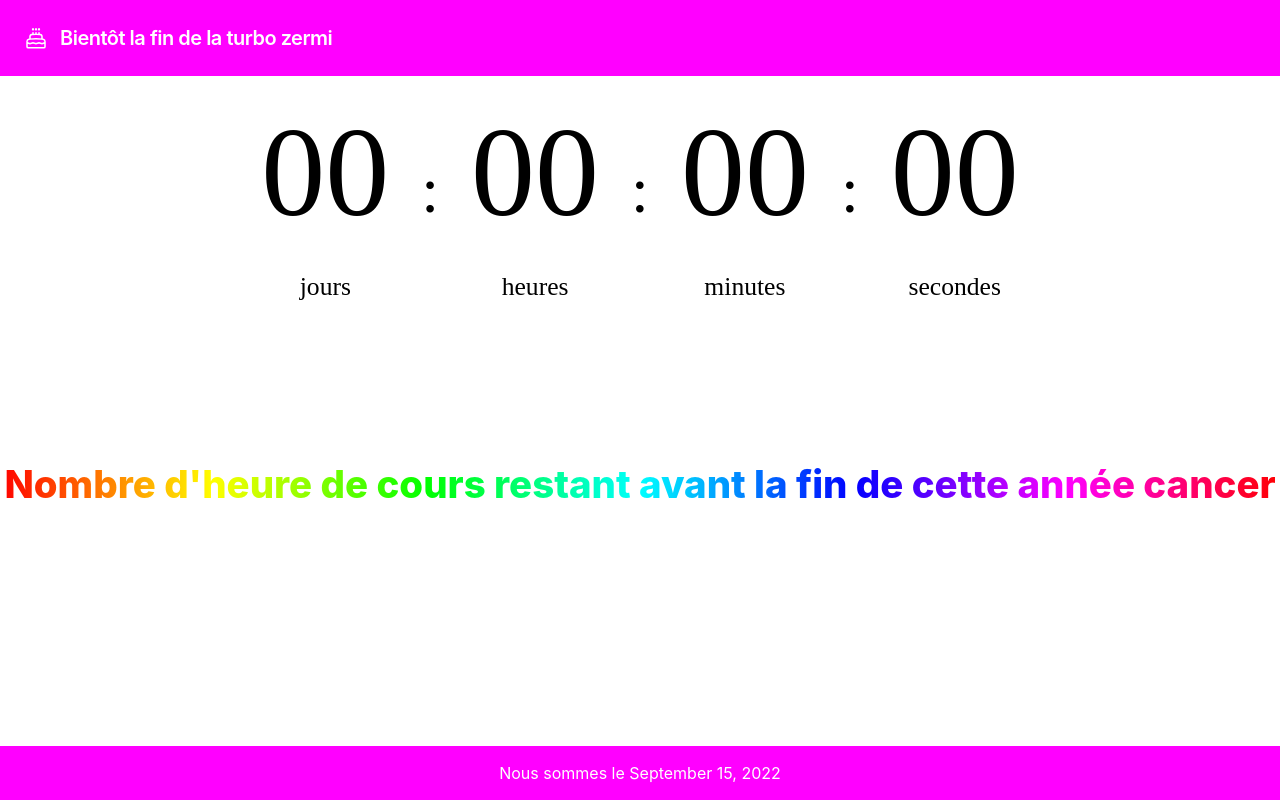
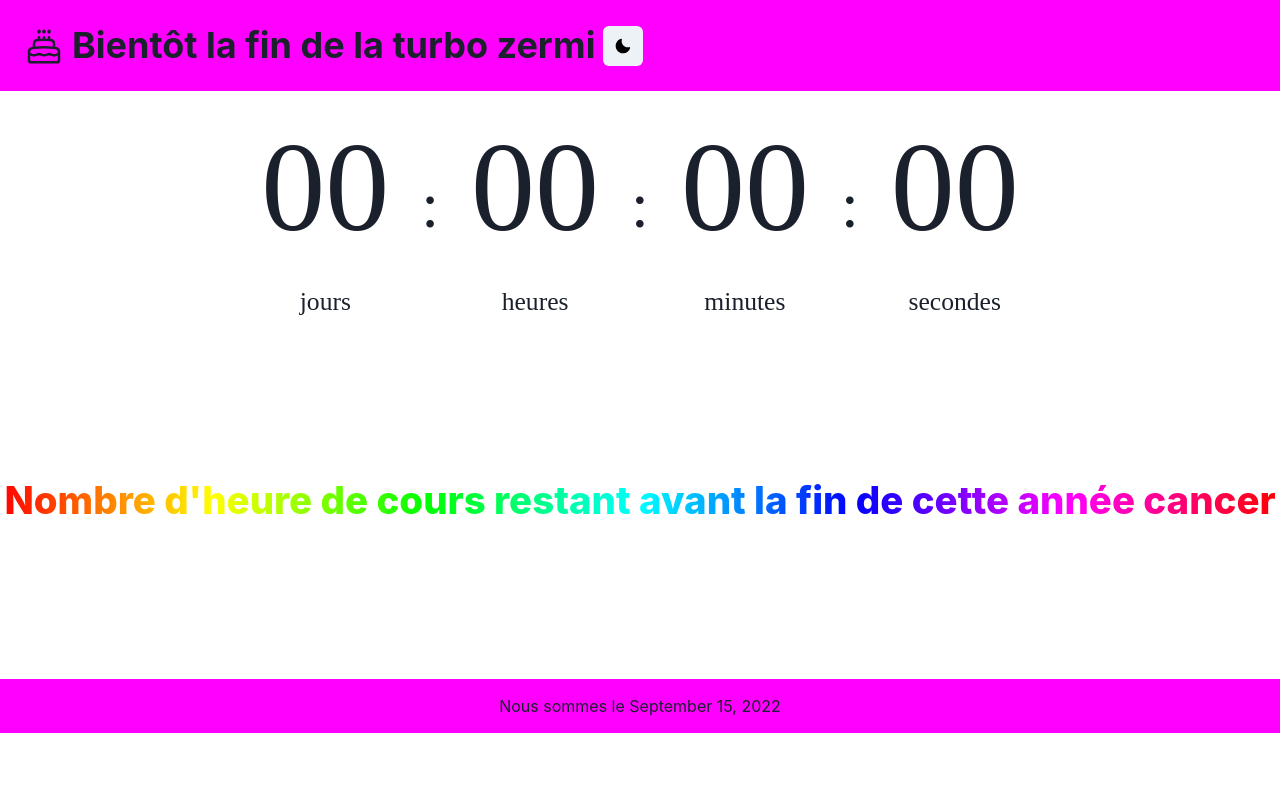
Before and after one commit to harisriss/jour-promis, a React (Create React App) app: page / in a window 1280 px wide. Built offline with nearby package versions, Linux system fonts and the light colour scheme; no server answers; a web font is replaced by a local one.

Commit message:
push code after mep

```diff
--- a/src/components/Counter.js
+++ b/src/components/Counter.js
@@ -45,7 +45,7 @@ const Counter = () => {
 
         return (
             <div>
-                <div className="counter-container">
+                <div className="counter-container" >
                     <span className="subcontainer">
                         <p className="nombre">{days}</p> <p className="details">jours</p>
                     </span>
--- a/src/components/Footer.js
+++ b/src/components/Footer.js
@@ -1,5 +1,6 @@
 import '../style/Footer.scss'
 import moment from "moment"
+import {Box, useColorModeValue} from "@chakra-ui/react";
 
 /**
  * display the remaining time
@@ -7,11 +8,14 @@ import moment from "moment"
  * @constructor
  */
 const Footer = () => {
+    const linkHoverColor = useColorModeValue('white', 'white');
+
     moment.locale('fr');
     return (
-        <div className='footer'>
+        <Box as="footer" className="footer">
             Nous sommes le {moment().format('LL')}
-        </div>
+        </Box>
+
     )
 }
 export default Footer
--- a/src/components/Navbar.js
+++ b/src/components/Navbar.js
@@ -1,16 +1,44 @@
 import '../style/Navbar.scss'
+import {MoonIcon, SunIcon} from '@chakra-ui/icons';
+import {
+    Box,
+    Flex,
+    Text,
+    IconButton,
+    Button,
+    Stack,
+    Collapse,
+    Icon,
+    Link,
+    Popover,
+    PopoverTrigger,
+    PopoverContent,
+    useColorModeValue, useColorMode, Container, HStack, Heading,
+} from '@chakra-ui/react';
+import {useState} from "react";
+
 const Navbar = () => {
+    const {colorMode, toggleColorMode} = useColorMode();
+    const [darkMode, setDarkMode] = useState(false)
     return (
-        <nav className="navcontainer">
-            <div className="text-slate-400 flex items-center flex-shrink-0 mr-6">
-                <svg xmlns="http://www.w3.org/2000/svg" fill="none" viewBox="0 0 24 24" strokeWidth="1.5"
-                     stroke="#FFFFFF" className="w-6 h-6">
-                    <path strokeLinecap="round" strokeLinejoin="round"
-                          d="M12 8.25v-1.5m0 1.5c-1.355 0-2.697.056-4.024.166C6.845 8.51 6 9.473 6 10.608v2.513m6-4.87c1.355 0 2.697.055 4.024.165C17.155 8.51 18 9.473 18 10.608v2.513m-3-4.87v-1.5m-6 1.5v-1.5m12 9.75l-1.5.75a3.354 3.354 0 01-3 0 3.354 3.354 0 00-3 0 3.354 3.354 0 01-3 0 3.354 3.354 0 00-3 0 3.354 3.354 0 01-3 0L3 16.5m15-3.38a48.474 48.474 0 00-6-.37c-2.032 0-4.034.125-6 .37m12 0c.39.049.777.102 1.163.16 1.07.16 1.837 1.094 1.837 2.175v5.17c0 .62-.504 1.124-1.125 1.124H4.125A1.125 1.125 0 013 20.625v-5.17c0-1.08.768-2.014 1.837-2.174A47.78 47.78 0 016 13.12M12.265 3.11a.375.375 0 11-.53 0L12 2.845l.265.265zm-3 0a.375.375 0 11-.53 0L9 2.845l.265.265zm6 0a.375.375 0 11-.53 0L15 2.845l.265.265z"/>
-                </svg>
-                <span className="font-semibold text-xl tracking-tight ml-3 text-white">Bientôt la  fin de la turbo zermi</span>
-            </div>
-        </nav>
-    )
-}
+        <div className="navcontainer">
+            <HStack justify="center">
+                <Box display="flex" alignItems="center" gap={2}>
+
+                    <svg xmlns="http://www.w3.org/2000/svg" fill="none" viewBox="0 0 24 24" stroke-width="1.5"
+                         stroke="currentColor" className="w-10 h-10">
+                        <path stroke-linecap="round" stroke-linejoin="round"
+                              d="M12 8.25v-1.5m0 1.5c-1.355 0-2.697.056-4.024.166C6.845 8.51 6 9.473 6 10.608v2.513m6-4.87c1.355 0 2.697.055 4.024.165C17.155 8.51 18 9.473 18 10.608v2.513m-3-4.87v-1.5m-6 1.5v-1.5m12 9.75l-1.5.75a3.354 3.354 0 01-3 0 3.354 3.354 0 00-3 0 3.354 3.354 0 01-3 0 3.354 3.354 0 00-3 0 3.354 3.354 0 01-3 0L3 16.5m15-3.38a48.474 48.474 0 00-6-.37c-2.032 0-4.034.125-6 .37m12 0c.39.049.777.102 1.163.16 1.07.16 1.837 1.094 1.837 2.175v5.17c0 .62-.504 1.124-1.125 1.124H4.125A1.125 1.125 0 013 20.625v-5.17c0-1.08.768-2.014 1.837-2.174A47.78 47.78 0 016 13.12M12.265 3.11a.375.375 0 11-.53 0L12 2.845l.265.265zm-3 0a.375.375 0 11-.53 0L9 2.845l.265.265zm6 0a.375.375 0 11-.53 0L15 2.845l.265.265z"/>
+                    </svg>
+                    <Heading size='xl'>Bientôt la fin de la turbo zermi</Heading>
+                </Box>
+                <IconButton
+                    type='link'
+                    icon={colorMode === 'dark' ? <SunIcon color='white'/> : <MoonIcon color='black'/>}
+                    onClick={toggleColorMode} aria-label="xsh">
+                </IconButton>
+            </HStack>
+        </div>
+)
+};
 export default Navbar
--- a/src/style/Footer.scss
+++ b/src/style/Footer.scss
@@ -1,10 +1,9 @@
 @import './colors';
 .footer {
+  display: flex;
+  justify-content: center;
   background: $petasse;
-  color: $blanco;
   padding: 15px 0;
-  width: 100%;
   text-align: center;
-  position: absolute;
   bottom: 0;
 }
--- a/src/style/Navbar.scss
+++ b/src/style/Navbar.scss
@@ -4,4 +4,5 @@
   font-size: 0.75rem;
   background-color: $petasse;
   padding: 1.5rem;
+  display: flex;
 }
--- a/tailwind.config.js
+++ b/tailwind.config.js
@@ -1,10 +1,21 @@
 /** @type {import('tailwindcss').Config} */
 module.exports = {
+  darkMode: 'class',
   content: [
     "./src/**/*.{js,jsx,ts,tsx}",
   ],
   theme: {
-    extend: {},
+    extend: {
+      backgroundColor: {
+        primary: 'var(--color-bg-primary)',
+        secondary: 'var(--color-bg-secondary)',
+      },
+      textColor: {
+        accent: 'var(--color-text-accent)',
+        primary: 'var(--color-text-primary)',
+        secondary: 'var(--color-text-secondary)',
+      },
+    },
     colors: {
       petasse: '#ff00ff',
       white: '#FFFFFF',
```
Also changed, not shown: package.json (+5 -6 lines), src/App.js (+5 -2 lines), 1 other file (tests, documents, lock files or other folders).
